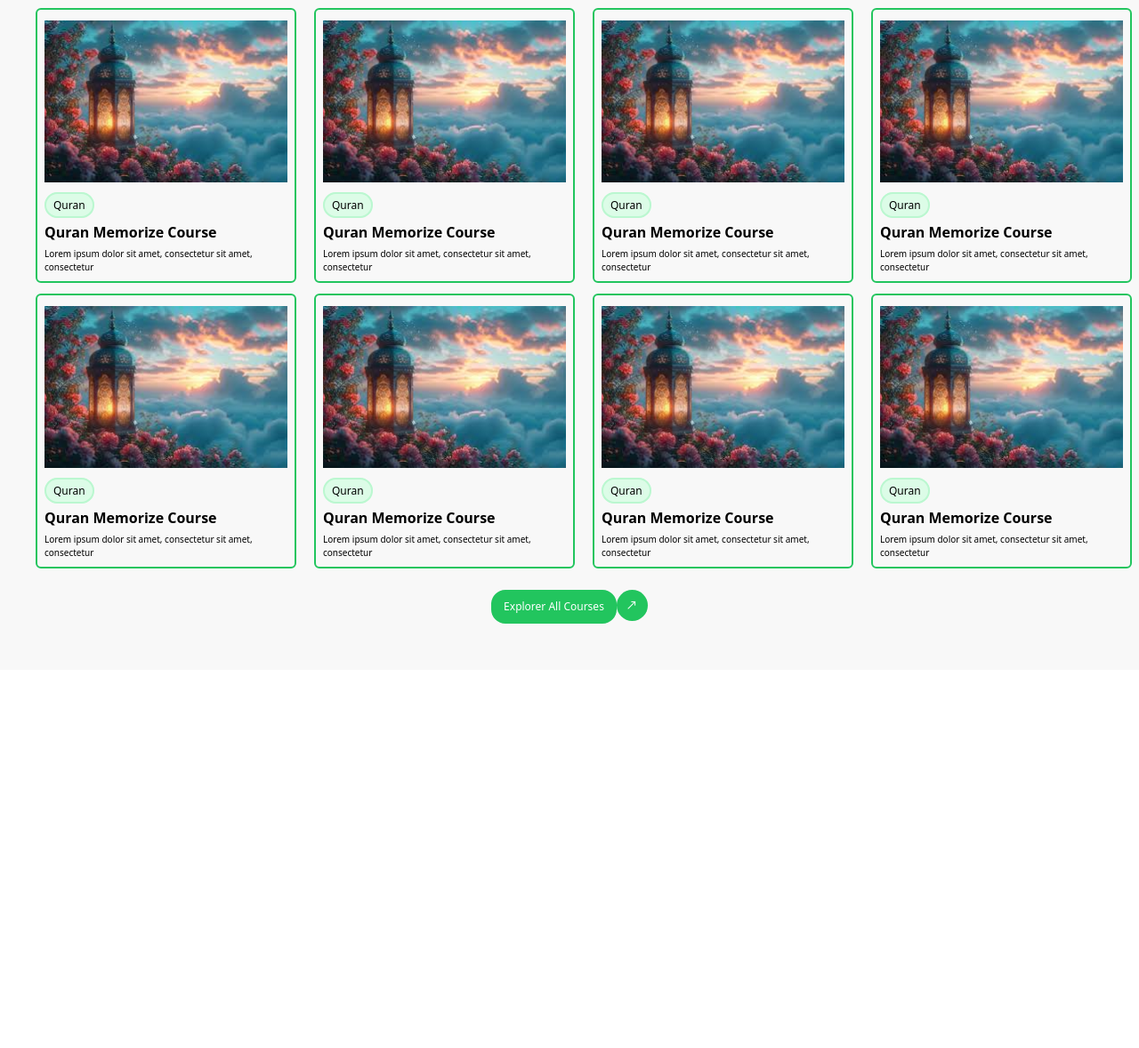
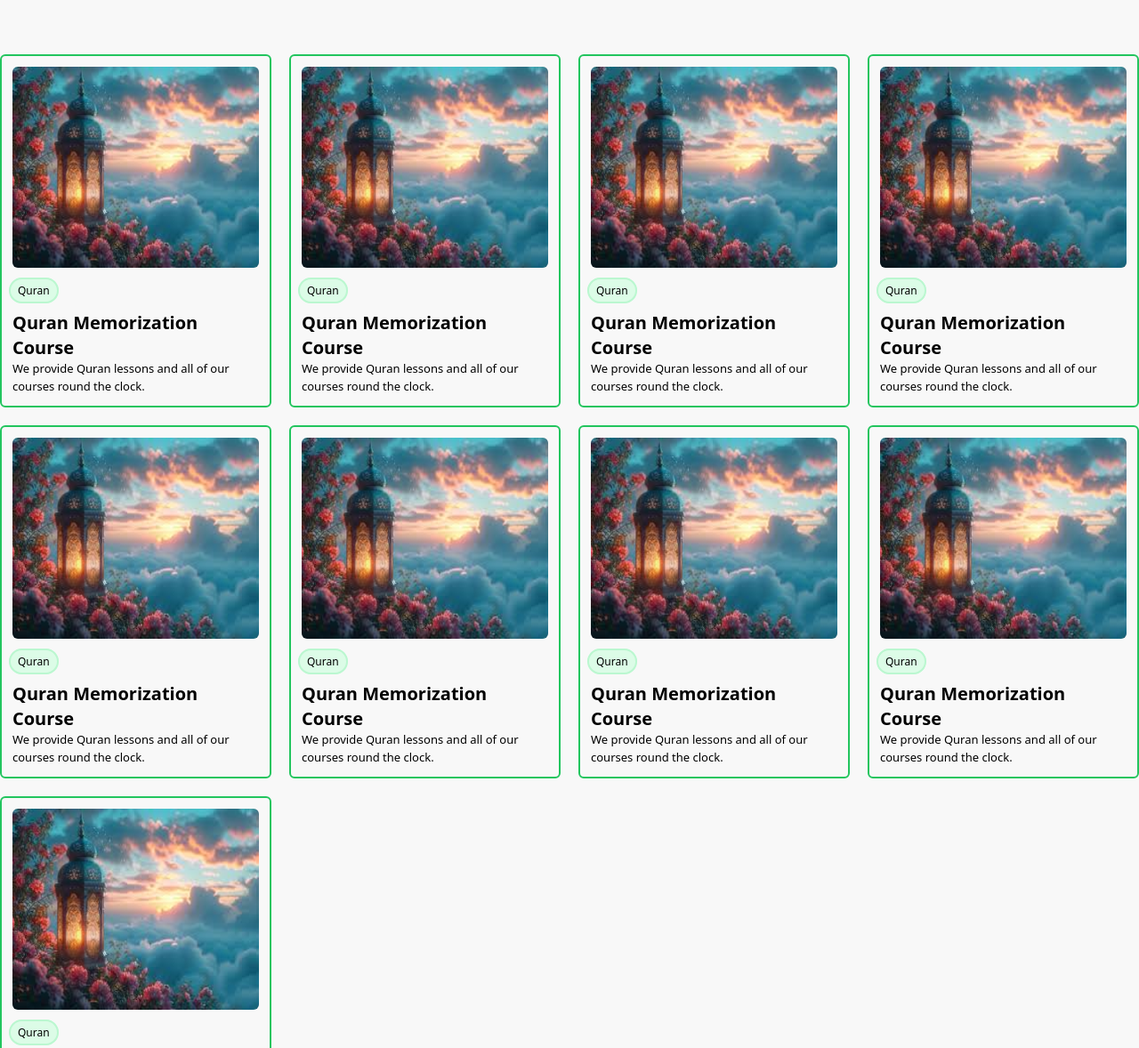
Before and after one commit to rezaullaravel/madrasa-manage-template, a website: page src/index.html in a window 1280 px wide. Shown: the part 340-1518 px from the top of the page at 89% size. Before the commit the page ends 1093 px from the top, so only its background shows below. Drawn offline with nearby package versions, Linux system fonts and the light colour scheme.

Commit message:
modify css

```diff
--- a/src/index.html
+++ b/src/index.html
@@ -8,16 +8,20 @@
       rel="stylesheet"
       href="https://cdnjs.cloudflare.com/ajax/libs/line-awesome/1.3.0/line-awesome/css/line-awesome.min.css"
     />
+    <script src="https://cdn.tailwindcss.com"></script>
     <title>Home Page</title>
   </head>
   <body>
     <!---navigation section start-->
-    <div
-      class="bg-[rgb(248,248,248)] max-w-screen-xl mx-auto md:flex justify-between p-4 items-center"
+    <!-- bg-[rgb(248,248,248)] -->
+    <header
+      class=" md:flex justify-between h-20 bg-gray-100 border-b  items-center sticky top-0 left-0 right-0 w-full"
     >
-      <div class="flex justify-between md:mx-10">
-        <div>
-          <img class="h-6 cursor-pointer" src="./images/logo1.png" alt="" />
+    <div class="container mx-auto px-5 md:px-0 w-full md:flex justify-between  items-center h-full">
+
+      <nav class="flex justify-between items-center h-full">
+        <div class="h-10">
+          <img class="w-full h-full object-cover cursor-pointer" src="./images/logo1.png" alt="" />
         </div>
 
         <button
@@ -27,7 +31,7 @@
         >
           <i class="las la-bars"></i>
         </button>
-      </div>
+      </nav>
 
       <nav class="hidden md:block" id="nav-container">
         <ul class="md:flex gap-4">
@@ -57,7 +61,8 @@
           </li>
         </ul>
       </nav>
-      <div class="hidden flex-col md:block md:flex-row md:mx-10" id="singnup">
+
+      <div class="hidden flex-col md:block md:flex-row " id="singnup">
         <span><i class="las la-search block md:inline md:mr-4"></i></span>
         <span
           class="rounded-2xl border-2 p-2 cursor-pointer border-green-500 text-green-500 block md:inline"
@@ -65,20 +70,24 @@
         >
       </div>
     </div>
+    </header>
     <!---navigation section end-->
 
     <!---course section start-->
-    <div class="bg-[rgb(248,248,248)] max-w-screen-xl mx-auto mt-20 py-5">
-      <p class="text-center pt-5">
+    <div
+      class="container mx-auto px-5 md:px-0 bg-[rgb(248,248,248)] mt-20 py-5"
+    >
+      <div class="flex justify-center items-center  ">
+        <span class="bg-green-100  border-2 border-green-200 text-sm rounded-2xl px-5 py-1">
           <span
-          class="bg-green-100 pb-2 pl-2 pr-2 border-2 border-green-200 text-sm rounded-2xl"
-        >
-          <span
-            class="bg-green-500 rounded-full inline-block w-[5px] h-[5px]"
+          class="bg-green-500 rounded-full inline-block w-[8px] h-[8px] mr-1"
         ></span>
-          <span class="inline-block align-middle">Our Courses</span>
+        <span class="inline-block align-middle tracking-widest leading-7">Our Courses</span>
         </span>
-      </p>
+
+
+      </div>
+
       <h1 class="text-center md:text-[30px] mt-4">Our Most Popular Courses</h1>
       <nav>
         <ul class="flex justify-center items-center space-x-4 mt-4 text-sm">
@@ -110,136 +119,179 @@
           </li>
         </ul>
       </nav>
+
       <!---card start-->
-      <div
-        class="grid grid-cols-1 gap-3 mt-8 md:grid-cols-4 content-evenly md:pl-10"
-      >
-        <div class="border-2 border-solid border-green-500 rounded-md md:mr-2">
+      <div class="grid grid-cols-1 md:grid-cols-3 lg:grid-cols-4 gap-5 mt-16">
+        <div class="border-2 border-solid border-green-500 rounded-md">
+          <div class="h-[250px] overflow-hidden p-3 rounded-md">
             <img
-            class="w-full p-2 md:w-[300px] md:py-3 md:px-2"
+              class="w-full h-full rounded-md"
               src="./images/islam.jpg"
               alt="image"
             />
+          </div>
           <span
             class="ml-2 border-2 rounded-2xl border-green-200 px-2 pb-1 pt-1 text-[12px] bg-green-100"
             >Quran</span
           >
-          <h1 class="ml-2 font-bold mt-2">Quran Memorize Course</h1>
-          <p class="ml-2 mt-[5px] mb-2 text-[10px]">
-            Lorem ipsum dolor sit amet, consectetur sit amet, consectetur
+          <div class="p-3">
+            <h1 class="text-xl font-semibold">Quran Memorization Course</h1>
+            <p class="text-[13px]">
+              We provide Quran lessons and all of our courses round the clock.
             </p>
           </div>
-
-        <div class="border-2 border-solid border-green-500 rounded-md md:mr-2">
+        </div>
+        <div class="border-2 border-solid border-green-500 rounded-md">
+          <div class="h-[250px] overflow-hidden p-3 rounded-md">
             <img
-            class="w-full p-2 md:w-[300px] md:py-3 md:px-2"
+              class="w-full h-full rounded-md"
               src="./images/islam.jpg"
               alt="image"
             />
+          </div>
           <span
             class="ml-2 border-2 rounded-2xl border-green-200 px-2 pb-1 pt-1 text-[12px] bg-green-100"
             >Quran</span
           >
-          <h1 class="ml-2 font-bold mt-2">Quran Memorize Course</h1>
-          <p class="ml-2 mt-[5px] mb-2 text-[10px]">
-            Lorem ipsum dolor sit amet, consectetur sit amet, consectetur
+          <div class="p-3">
+            <h1 class="text-xl font-semibold">Quran Memorization Course</h1>
+            <p class="text-[13px]">
+              We provide Quran lessons and all of our courses round the clock.
             </p>
           </div>
-
-        <div class="border-2 border-solid border-green-500 rounded-md md:mr-2">
+        </div>
+        <div class="border-2 border-solid border-green-500 rounded-md">
+          <div class="h-[250px] overflow-hidden p-3 rounded-md">
             <img
-            class="w-full p-2 md:w-[300px] md:py-3 md:px-2"
+              class="w-full h-full rounded-md"
               src="./images/islam.jpg"
               alt="image"
             />
+          </div>
           <span
             class="ml-2 border-2 rounded-2xl border-green-200 px-2 pb-1 pt-1 text-[12px] bg-green-100"
             >Quran</span
           >
-          <h1 class="ml-2 font-bold mt-2">Quran Memorize Course</h1>
-          <p class="ml-2 mt-[5px] mb-2 text-[10px]">
-            Lorem ipsum dolor sit amet, consectetur sit amet, consectetur
+          <div class="p-3">
+            <h1 class="text-xl font-semibold">Quran Memorization Course</h1>
+            <p class="text-[13px]">
+              We provide Quran lessons and all of our courses round the clock.
             </p>
           </div>
-
-        <div class="border-2 border-solid border-green-500 rounded-md md:mr-2">
+        </div>
+        <div class="border-2 border-solid border-green-500 rounded-md">
+          <div class="h-[250px] overflow-hidden p-3 rounded-md">
             <img
-            class="w-full p-2 md:w-[300px] md:py-3 md:px-2"
+              class="w-full h-full rounded-md"
               src="./images/islam.jpg"
               alt="image"
             />
+          </div>
           <span
             class="ml-2 border-2 rounded-2xl border-green-200 px-2 pb-1 pt-1 text-[12px] bg-green-100"
             >Quran</span
           >
-          <h1 class="ml-2 font-bold mt-2">Quran Memorize Course</h1>
-          <p class="ml-2 mt-[5px] mb-2 text-[10px]">
-            Lorem ipsum dolor sit amet, consectetur sit amet, consectetur
+          <div class="p-3">
+            <h1 class="text-xl font-semibold">Quran Memorization Course</h1>
+            <p class="text-[13px]">
+              We provide Quran lessons and all of our courses round the clock.
             </p>
           </div>
-
-        <div class="border-2 border-solid border-green-500 rounded-md md:mr-2">
+        </div>
+        <div class="border-2 border-solid border-green-500 rounded-md">
+          <div class="h-[250px] overflow-hidden p-3 rounded-md">
             <img
-            class="w-full p-2 md:w-[300px] md:py-3 md:px-2"
+              class="w-full h-full rounded-md"
               src="./images/islam.jpg"
               alt="image"
             />
+          </div>
           <span
             class="ml-2 border-2 rounded-2xl border-green-200 px-2 pb-1 pt-1 text-[12px] bg-green-100"
             >Quran</span
           >
-          <h1 class="ml-2 font-bold mt-2">Quran Memorize Course</h1>
-          <p class="ml-2 mt-[5px] mb-2 text-[10px]">
-            Lorem ipsum dolor sit amet, consectetur sit amet, consectetur
+          <div class="p-3">
+            <h1 class="text-xl font-semibold">Quran Memorization Course</h1>
+            <p class="text-[13px]">
+              We provide Quran lessons and all of our courses round the clock.
             </p>
           </div>
-
-        <div class="border-2 border-solid border-green-500 rounded-md md:mr-2">
+        </div>
+        <div class="border-2 border-solid border-green-500 rounded-md">
+          <div class="h-[250px] overflow-hidden p-3 rounded-md">
             <img
-            class="w-full p-2 md:w-[300px] md:py-3 md:px-2"
+              class="w-full h-full rounded-md"
               src="./images/islam.jpg"
               alt="image"
             />
+          </div>
           <span
             class="ml-2 border-2 rounded-2xl border-green-200 px-2 pb-1 pt-1 text-[12px] bg-green-100"
             >Quran</span
           >
-          <h1 class="ml-2 font-bold mt-2">Quran Memorize Course</h1>
-          <p class="ml-2 mt-[5px] mb-2 text-[10px]">
-            Lorem ipsum dolor sit amet, consectetur sit amet, consectetur
+          <div class="p-3">
+            <h1 class="text-xl font-semibold">Quran Memorization Course</h1>
+            <p class="text-[13px]">
+              We provide Quran lessons and all of our courses round the clock.
             </p>
           </div>
-
-        <div class="border-2 border-solid border-green-500 rounded-md md:mr-2">
+        </div>
+        <div class="border-2 border-solid border-green-500 rounded-md">
+          <div class="h-[250px] overflow-hidden p-3 rounded-md">
             <img
-            class="w-full p-2 md:w-[300px] md:py-3 md:px-2"
+              class="w-full h-full rounded-md"
               src="./images/islam.jpg"
               alt="image"
             />
+          </div>
           <span
             class="ml-2 border-2 rounded-2xl border-green-200 px-2 pb-1 pt-1 text-[12px] bg-green-100"
             >Quran</span
           >
-          <h1 class="ml-2 font-bold mt-2">Quran Memorize Course</h1>
-          <p class="ml-2 mt-[5px] mb-2 text-[10px]">
-            Lorem ipsum dolor sit amet, consectetur sit amet, consectetur
+          <div class="p-3">
+            <h1 class="text-xl font-semibold">Quran Memorization Course</h1>
+            <p class="text-[13px]">
+              We provide Quran lessons and all of our courses round the clock.
             </p>
           </div>
-
-        <div class="border-2 border-solid border-green-500 rounded-md md:mr-2">
+        </div>
+        <div class="border-2 border-solid border-green-500 rounded-md">
+          <div class="h-[250px] overflow-hidden p-3 rounded-md">
             <img
-            class="w-full p-2 md:w-[300px] md:py-3 md:px-2"
+              class="w-full h-full rounded-md"
               src="./images/islam.jpg"
               alt="image"
             />
+          </div>
           <span
             class="ml-2 border-2 rounded-2xl border-green-200 px-2 pb-1 pt-1 text-[12px] bg-green-100"
             >Quran</span
           >
-          <h1 class="ml-2 font-bold mt-2">Quran Memorize Course</h1>
-          <p class="ml-2 mt-[5px] mb-2 text-[10px]">
-            Lorem ipsum dolor sit amet, consectetur sit amet, consectetur
+          <div class="p-3">
+            <h1 class="text-xl font-semibold">Quran Memorization Course</h1>
+            <p class="text-[13px]">
+              We provide Quran lessons and all of our courses round the clock.
             </p>
+          </div>
+        </div>
+        <div class="border-2 border-solid border-green-500 rounded-md">
+          <div class="h-[250px] overflow-hidden p-3 rounded-md">
+            <img
+              class="w-full h-full rounded-md"
+              src="./images/islam.jpg"
+              alt="image"
+            />
+          </div>
+          <span
+            class="ml-2 border-2 rounded-2xl border-green-200 px-2 pb-1 pt-1 text-[12px] bg-green-100"
+            >Quran</span
+          >
+          <div class="p-3">
+            <h1 class="text-xl font-semibold">Quran Memorization Course</h1>
+            <p class="text-[13px]">
+              We provide Quran lessons and all of our courses round the clock.
+            </p>
+          </div>
         </div>
       </div>
       <!--card end-->
@@ -249,10 +301,12 @@
             class="border-2 rounded-2xl border-green-500 bg-green-500 text-white px-3 py-2 text-[12px]"
             >Explorer All Courses</span
           >
-          <span class="inline-block bg-green-500 rounded-full w-[35px] h-[35px] text-white"
-            ><i class="las la-long-arrow-alt-right align-middle mt-2 -rotate-45"></i></span
-          ></a
-        >
+          <span
+            class="inline-block bg-green-500 rounded-full w-[35px] h-[35px] text-white"
+            ><i
+              class="las la-long-arrow-alt-right align-middle mt-2 -rotate-45"
+            ></i></span
+        ></a>
       </div>
     </div>
     <!---course section end-->
--- a/src/input.css
+++ b/src/input.css
@@ -6,3 +6,7 @@
 .mt-small li {
     margin-top: 20px;
   }
+
+.wrapper{
+  @apply container mx-auto px-5 md:px-0
+}
```
Also changed, not shown: 1 other file. Lines whose indentation alone changed are shown as unchanged.
